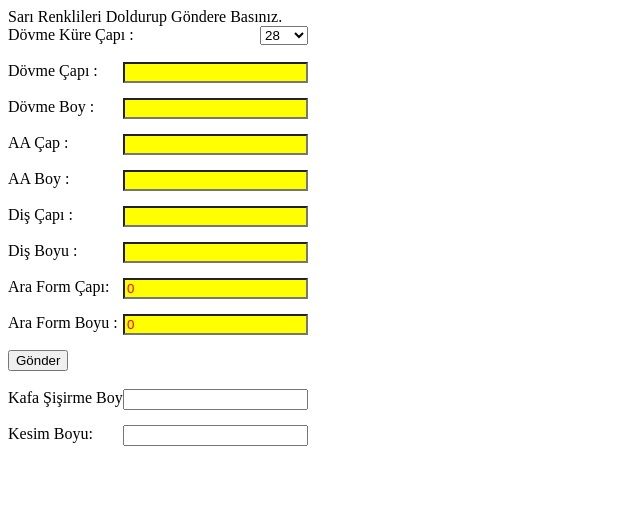
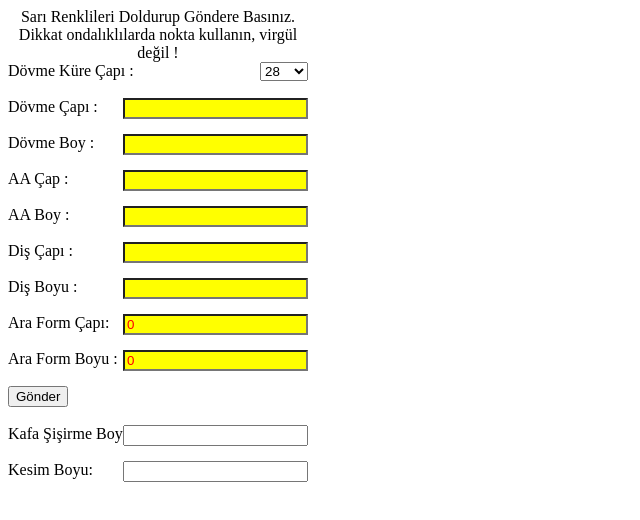
Before and after one commit to ntmataraci/mil, a plain HTML site: page index.html in a window 1280 px wide. Shown: the whole page, without its empty margins (0-640 px from the left). Drawn offline with Linux system fonts and the light colour scheme.

Commit message:
Update index.html

```diff
--- a/index.html
+++ b/index.html
@@ -8,7 +8,7 @@
     <link rel="stylesheet" href="style.css">
 </head>
 <body>
-<div class="row">Sarı Renklileri Doldurup Göndere Basınız.</div>
+<div class="row">Sarı Renklileri Doldurup Göndere Basınız. Dikkat ondalıklılarda nokta kullanın, virgül değil !</div>
     <div class="row"><div class="formName">Dövme Küre Çapı :</div> <div class="formValue"><select name="" id="sphereDiameter">
 <option value="28">28</option>
 <option value="31">31</option>
```
